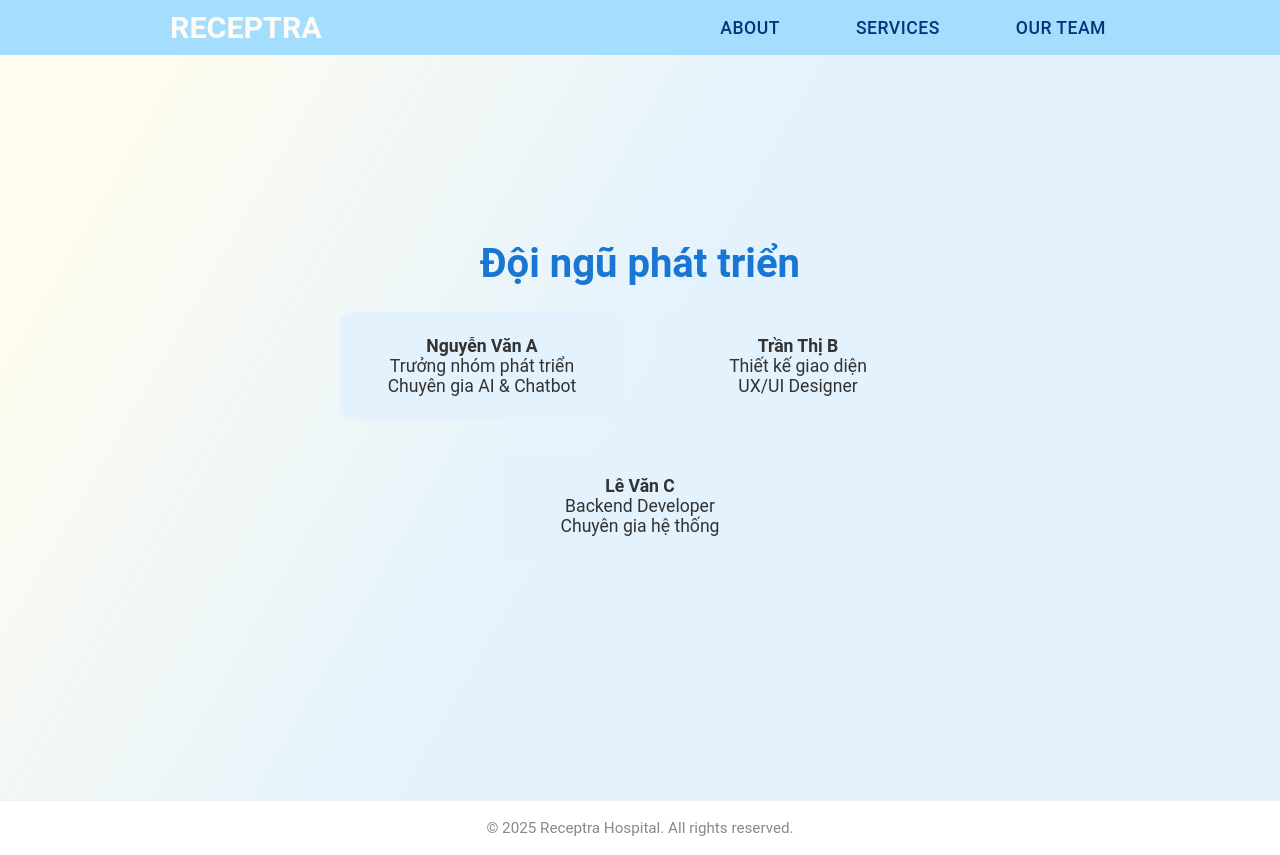
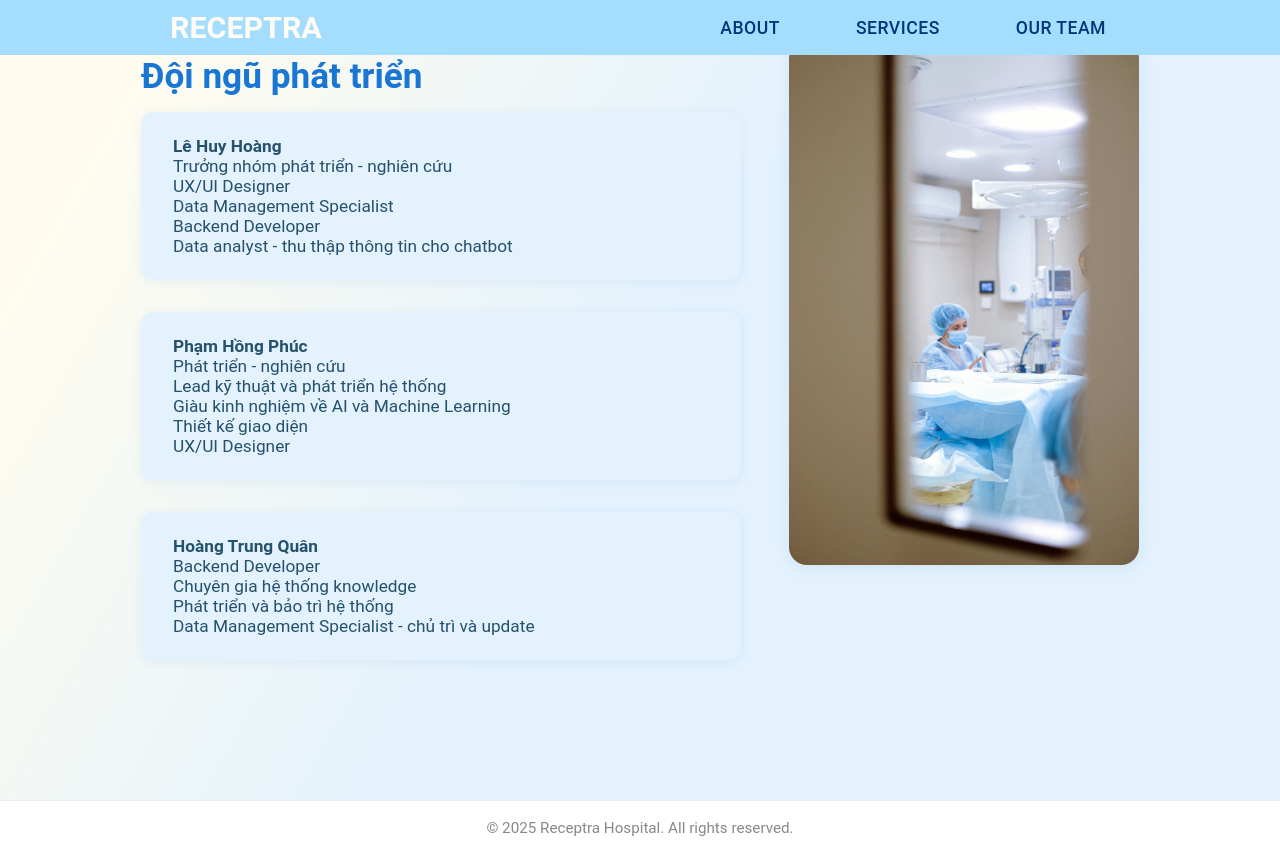
Before and after one commit to PhucPhamHong-dev/Receptra, a Flask app: template templates/ourteam.html in a window 1280 px wide. Run offline with Flask 3, Linux system fonts and the light colour scheme; the template is opened without the code that fills it, so the values that code supplies are empty.

Commit message:
final mock update

```diff
--- a/templates/ourteam.html
+++ b/templates/ourteam.html
@@ -19,26 +19,37 @@
             <button class="Our-team" onclick="window.location.href='ourteam.html'">OUR TEAM</button>
         </div>
     </div>
-    <div class="main">
-        <div class="main-title">Đội ngũ phát triển</div>
-        <div class="main-desc" style="max-width: 700px; margin: 0 auto;">
-            <div style="display: flex; flex-wrap: wrap; justify-content: center; gap: 32px;">
-                <div style="background: #e3f2fd; border-radius: 12px; padding: 24px 32px; min-width: 220px;">
-                    <strong>Nguyễn Văn A</strong><br>
-                    Trưởng nhóm phát triển<br>
-                    Chuyên gia AI & Chatbot
+    <div class="main team-layout">
+        <div class="team-left">
+            <div class="main-title3">Đội ngũ phát triển</div>
+            <div class="team-cards">
+                <div class="team-card">
+                    <strong>Lê Huy Hoàng</strong><br>
+                    Trưởng nhóm phát triển - nghiên cứu<br>
+                    UX/UI Designer<br>
+                    Data Management Specialist<br>
+                    Backend Developer<br>
+                    Data analyst - thu thập thông tin cho chatbot<br>
                 </div>
-                <div style="background: #e3f2fd; border-radius: 12px; padding: 24px 32px; min-width: 220px;">
-                    <strong>Trần Thị B</strong><br>
+                <div class="team-card">
+                    <strong>Phạm Hồng Phúc</strong><br>
+                    Phát triển - nghiên cứu<br>
+                    Lead kỹ thuật và phát triển hệ thống<br>
+                    Giàu kinh nghiệm về AI và Machine Learning<br>
                     Thiết kế giao diện<br>
-                    UX/UI Designer
+                    UX/UI Designer<br>
                 </div>
-                <div style="background: #e3f2fd; border-radius: 12px; padding: 24px 32px; min-width: 220px;">
-                    <strong>Lê Văn C</strong><br>
+                <div class="team-card">
+                    <strong>Hoàng Trung Quân</strong><br>
                     Backend Developer<br>
-                    Chuyên gia hệ thống
+                    Chuyên gia hệ thống knowledge<br>
+                    Phát triển và bảo trì hệ thống<br>
+                    Data Management Specialist - chủ trì và update<br>
                 </div>
             </div>
+        </div>
+        <div class="team-right">
+            <img src="images/surgery2.jpg" alt="Surgery 2" />
         </div>
     </div>
     <div class="footer">
--- a/templates/styles/body.css
+++ b/templates/styles/body.css
@@ -86,10 +21,11 @@ body {
     text-align: center;
 }
 .main-title {
-    font-size: 2.5rem;
+    font-size: 2.2rem;
     font-weight: 700;
     color: #1976d2;
-    margin-bottom: 25px;
+    margin-bottom: 28px;
+    align-self: flex-start;
 }
 .main-desc {
     font-size: 1.1rem;
@@ -120,3 +56,195 @@ body {
     font-size: 0.95rem;
     border-top: 1px solid #eee;
 }
+.info-box {
+    background: #c9e9ff;
+    border-radius: 18px;
+    padding: 32px 36px;
+    max-width: 400px;
+    margin-left: 0;
+    margin-top: 24px;
+    box-shadow: 0 2px 12px rgba(25, 118, 210, 0.06);
+    text-align: left;
+}
+
+.info-box ul {
+    list-style: disc inside;
+    padding-left: 18px;
+    margin: 0;
+    color: #1976d2;
+    font-size: 1.08rem;
+}
+
+.info-box li {
+    margin-bottom: 14px;
+    color: #25516c;
+    line-height: 1.6;
+}
+
+.main2 {
+    position: relative;
+    min-height: 100vh;
+    display: flex;
+    flex-direction: column;
+    justify-content: center;
+    align-items: center; /* Center content horizontally */
+    padding-top: 0;
+    text-align: center;
+    z-index: 5;
+    overflow: hidden;
+}
+
+.main2::before {
+    content: "";
+    position: absolute;
+    top: 0; left: 0; right: 0; bottom: 0;
+    background:
+        linear-gradient(rgba(0,0,0,0.25), rgba(0,0,0,0.35)),
+        url('../images/hallway.jpg') center center/cover no-repeat;
+    z-index: 5;
+    width: 100%;
+    height: 100%;
+    pointer-events: none;
+}
+
+.main2 > * {
+    position: relative;
+    z-index: 6; /* Content above the background */
+}
+
+.main-title2 {
+    font-size: 2.5rem;
+    font-weight: 700;
+    color: #fff;
+    margin-bottom: 25px;
+    align-self: center;
+}
+.main-desk2-box {
+    position: relative;
+    display: flex;
+    justify-content: center;
+    align-items: center;
+    width: 100%;
+    max-width: 700px;
+    margin: 0 auto;
+    min-height: 220px;
+}
+
+.main-desk2-box::before {
+    content: "";
+    position: absolute;
+    top: 0; left: 0; right: 0; bottom: 0;
+    background: rgba(130, 203, 255, 0.85); /* Slightly blue and semi-transparent */
+    border-radius: 16px;
+    z-index: 1;
+}
+
+.main-desc2 {
+    position: relative;
+    z-index: 2;
+    color: #fff;
+    font-size: 1.15rem;
+    text-align: center;
+    padding: 32px 36px;
+    width: 100%;
+    max-width: 700px;
+}
+.hallway {
+    height: 300px;
+}
+
+.service-layout {
+    display: flex;
+    flex-direction: row;      /* Ensure row direction */
+    justify-content: center;
+    align-items: center;
+    min-height: 70vh;
+    gap: 60px;
+    padding: 40px 5vw;
+    box-sizing: border-box;
+}
+
+.service-left {
+    display: flex;
+    flex-direction: column;
+    align-items: flex-start;
+    justify-content: center;
+    flex: 1 1 0;
+    max-width: 480px;
+}
+
+.service-right {
+    display: flex;
+    align-items: center;
+    justify-content: center;
+    flex: 1 1 0;
+    max-width: 500px;
+}
+
+.service-right img {
+    width: 100%;
+    max-width: 400px;
+    border-radius: 18px;
+    box-shadow: 0 2px 16px rgba(25, 118, 210, 0.10);
+    object-fit: cover;
+}
+.team-layout {
+    display: flex;
+    flex-direction: row;
+    justify-content: center;
+    align-items: flex-start;
+    gap: 48px;
+    padding: 40px 5vw;
+    box-sizing: border-box;
+}
+
+.team-left {
+    flex: 2 1 0;
+    max-width: 600px;
+    display: flex;
+    flex-direction: column;
+    align-items: flex-start;
+}
+
+.team-cards {
+    display: flex;
+    flex-direction: column;
+    gap: 32px;
+    width: 100%;
+}
+
+.team-card {
+    background: #e3f2fd;
+    border-radius: 12px;
+    padding: 24px 32px;
+    min-width: 220px;
+    color: #25516c;
+    font-size: 1.08rem;
+    box-shadow: 0 2px 12px rgba(25, 118, 210, 0.08);
+    text-align: left;
+}
+
+.team-right {
+    flex: 1 1 0;
+    max-width: 350px;
+    display: flex;
+    align-items: flex-start;
+    justify-content: center;
+}
+
+.team-right img {
+    width: 100%;
+    max-width: 350px;
+    border-radius: 18px;
+    box-shadow: 0 2px 16px rgba(25, 118, 210, 0.10);
+    object-fit: cover;
+}
+
+.main-title3 {
+    font-size: 2.2rem;
+    font-weight: 700;
+    color: #1976d2;
+    margin-bottom: 15px;
+    align-self: flex-start;
+    margin-top: 15px;
+}
```
Also changed, not shown: other parts of templates/styles/body.css (+0 -65 lines), templates/about.html (+8 -6 lines), templates/services.html (+15 -11 lines), templates/styles/header.css (+64 -0 lines), templates/images/hallway.jpg (added), templates/images/surgery.jpg (added), templates/images/surgery2.jpg (added).
